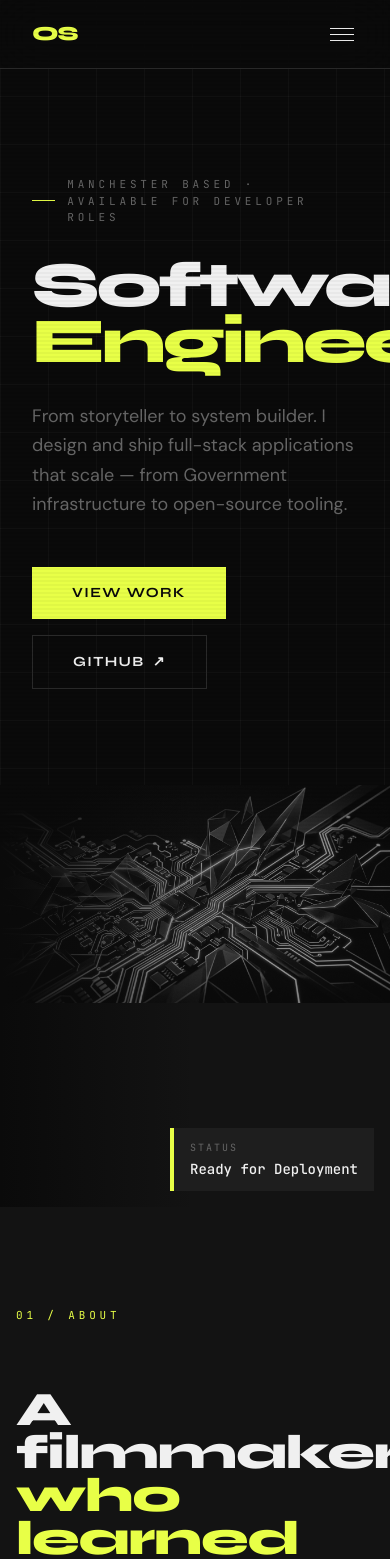
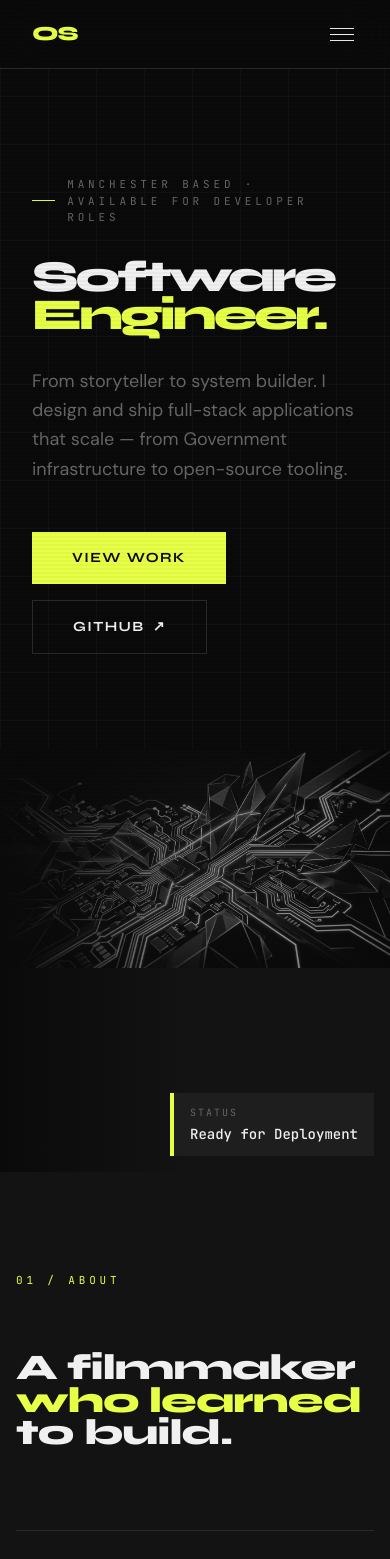
Before and after one commit to olivershooter/portfolio, a React (Vite) app: page / in a window 390 px wide. Shown: the top 1559 px of the page. Built offline with nearby package versions, Linux system fonts and the light colour scheme.

Commit message:
fix: reduce heading clamp minimums for mobile viewports

```diff
--- a/src/components/About.tsx
+++ b/src/components/About.tsx
@@ -44,7 +44,7 @@ export default function About() {
 
         <h2
           className="font-headline font-black text-text-base mb-20 leading-[0.9] tracking-tight"
-          style={{ fontSize: 'clamp(48px, 7vw, 96px)' }}
+          style={{ fontSize: 'clamp(36px, 7vw, 96px)' }}
         >
           A filmmaker<br />
           <span className="text-primary">who learned</span><br />
--- a/src/components/Contact.tsx
+++ b/src/components/Contact.tsx
@@ -44,7 +44,7 @@ export default function Contact() {
         <h2
           ref={headReference}
           className="font-headline font-black text-text-base leading-[0.9] tracking-tight mb-8"
-          style={{ fontSize: 'clamp(48px, 7vw, 96px)' }}
+          style={{ fontSize: 'clamp(36px, 7vw, 96px)' }}
         >
           Let&apos;s build<br />
           <span className="text-primary">something real.</span>
--- a/src/components/Hero.tsx
+++ b/src/components/Hero.tsx
@@ -29,7 +29,7 @@ export default function Hero() {
           Manchester Based · Available for Developer Roles
         </span>
 
-        <h1 ref={h1Reference} className="font-headline font-black leading-[0.88] tracking-[-3px] text-text-base mb-8" style={{ fontSize: 'clamp(64px, 9vw, 120px)' }}>
+        <h1 ref={h1Reference} className="font-headline font-black leading-[0.88] tracking-[-3px] text-text-base mb-8" style={{ fontSize: 'clamp(44px, 9vw, 120px)' }}>
           <span className="block">Software</span>
           <span className="block text-primary">Engineer.</span>
         </h1>
--- a/src/components/Projects.tsx
+++ b/src/components/Projects.tsx
@@ -57,7 +57,7 @@ export default function Projects() {
             <span className="font-mono text-[11px] uppercase tracking-[0.35em] text-primary block mb-4">03 / Projects</span>
             <h2
               className="font-headline font-black text-text-base leading-[0.9] tracking-tight"
-              style={{ fontSize: 'clamp(48px, 6vw, 80px)' }}
+              style={{ fontSize: 'clamp(36px, 6vw, 80px)' }}
             >
               Shipped.<br />
               <span className="text-primary">In the wild.</span>
--- a/src/components/Skills.tsx
+++ b/src/components/Skills.tsx
@@ -64,7 +64,7 @@ export default function Skills() {
         <span className="font-mono text-[11px] uppercase tracking-[0.35em] text-primary block mb-4">04 / Skills</span>
         <h2
           className="font-headline font-black text-text-base leading-[0.9] tracking-tight mb-16"
-          style={{ fontSize: 'clamp(48px, 6vw, 80px)' }}
+          style={{ fontSize: 'clamp(36px, 6vw, 80px)' }}
         >
           The stack.<br />
           <span className="text-primary">No fluff.</span>
```
